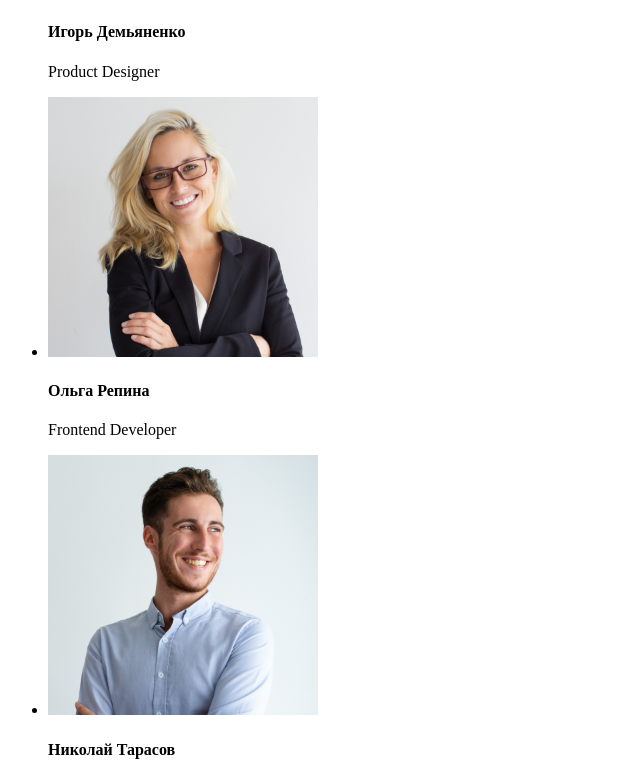
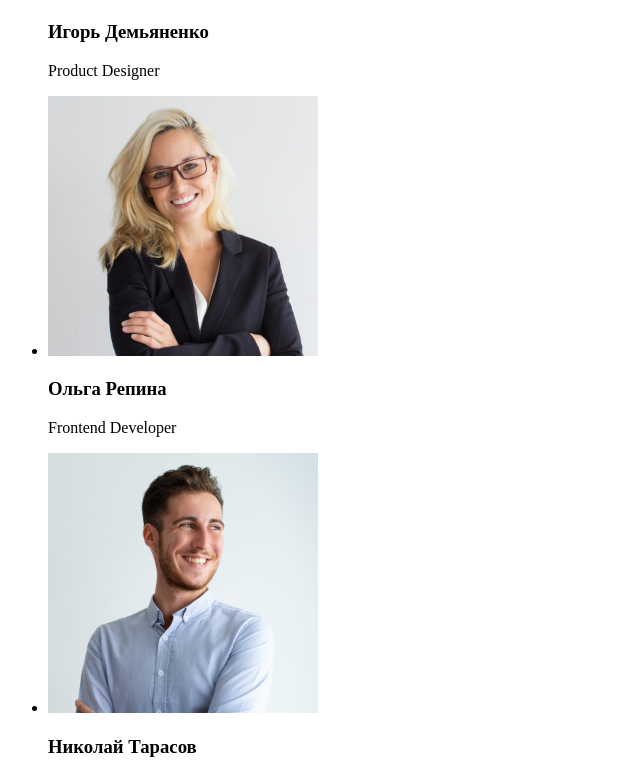
Before and after one commit to 4erkaw/goit-markup-hw-02, a plain HTML site: page index.html in a window 1280 px wide. Shown: the part 1835-2600 px from the top of the page, without its empty margins (0-640 px from the left). Drawn offline with Linux system fonts and the light colour scheme.

Commit message:
2 попытка сдачи

```diff
--- a/index.html
+++ b/index.html
@@ -33,7 +33,9 @@
                 <!--Banner-->
         <section>
         <h1>Эффективные решения для вашего бизнеса</h1>
-        <p><button>Заказать услугу</button></p>
+
+            <button type="button">Заказать услугу</button>
+
         </section>
 
                 <!--Features-->
@@ -73,16 +75,16 @@
             <h2>Наша команда</h2>
             <ul>
                 <li><img src="./img/igor.png" alt="man" width="270">
-                    <h4>Игорь Демьяненко</h4>
+                    <h3>Игорь Демьяненко</h3>
                     <p>Product Designer</p></li>
-                <li><img src="./img/Olga.jpg" alt="woman" width="270">
-                    <h4>Ольга Репина</h4>
+                <li><img src="./img/olga.jpg" alt="woman" width="270">
+                    <h3>Ольга Репина</h3>
                     <p>Frontend Developer</p></li>
-                <li><img src="./img/Nilkola.jpg" alt="man" width="270">
-                    <h4>Николай Тарасов</h4>
+                <li><img src="./img/nilkola.jpg" alt="man" width="270">
+                    <h3>Николай Тарасов</h3>
                     <p>Marketing</p></li>
-                <li><img src="./img/Mihail.jpg" alt="man" width="270">
-                    <h4>Михаил Ермаков</h4>
+                <li><img src="./img/mihail.jpg" alt="man" width="270">
+                    <h3>Михаил Ермаков</h3>
                     <p>UI Designer</p></li>
 
             </ul>
```
